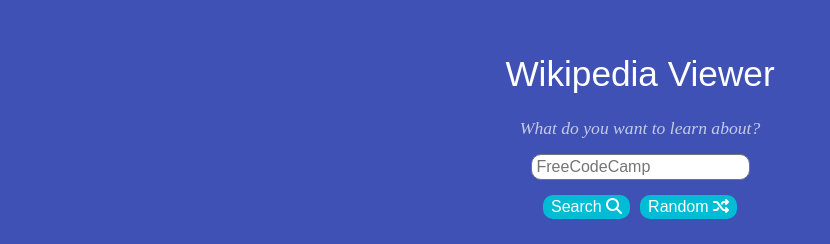
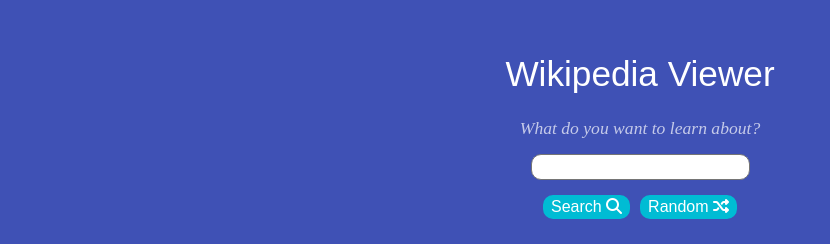
Before and after one commit to hereonpurpose/wikipedia-viewer, a plain HTML site: page index.html in a window 1280 px wide. Shown: the part 222-466 px from the top of the page, without its empty margins (0-830 px from the left). Drawn offline with nearby package versions, Linux system fonts and the light colour scheme.

Commit message:
Removes placeholder text from input box

```diff
--- a/index.html
+++ b/index.html
@@ -16,7 +16,7 @@
 			<div>
 				<label>What do you want to learn about?</label><br>
 
-				<input id="searchField" type="text" placeholder="FreeCodeCamp" size= 20px spellcheck="true">
+				<input id="searchField" type="text" size= 20px spellcheck="true">
 			</div>
 
 			<div>
```
